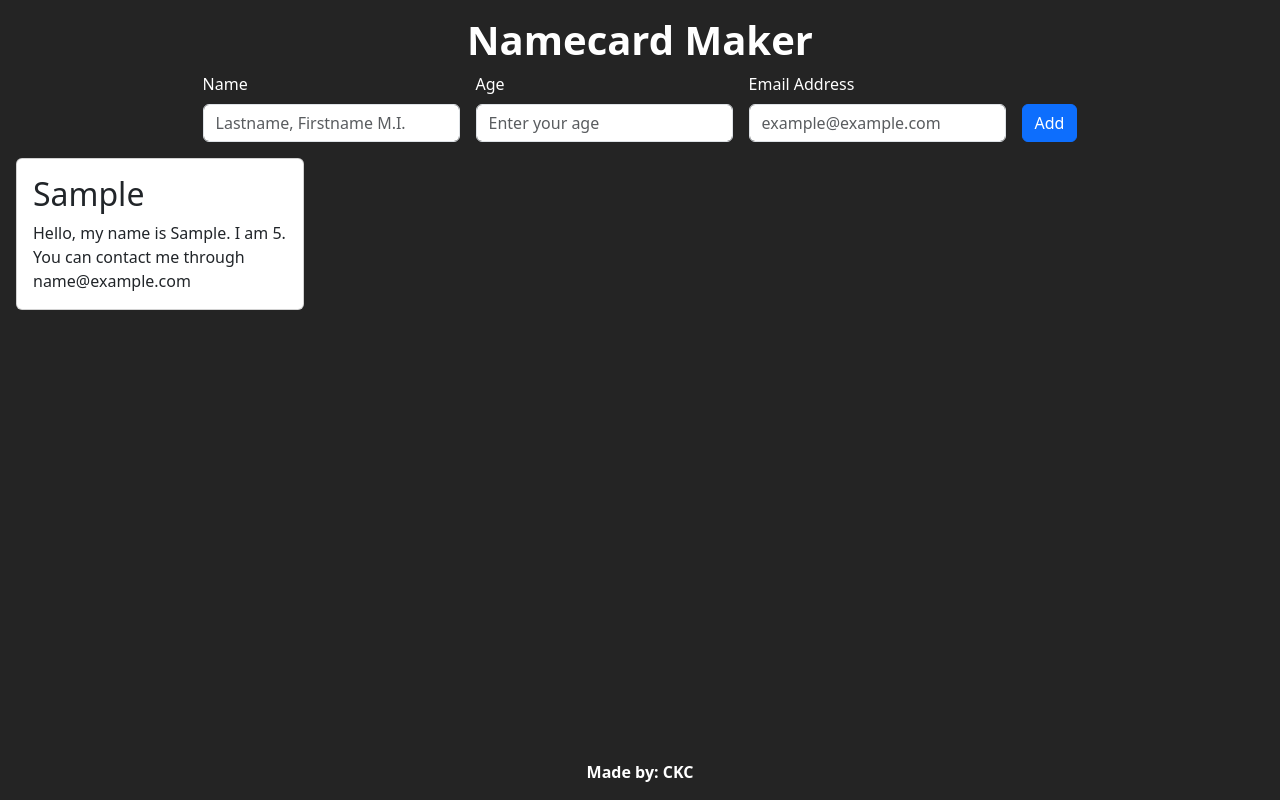
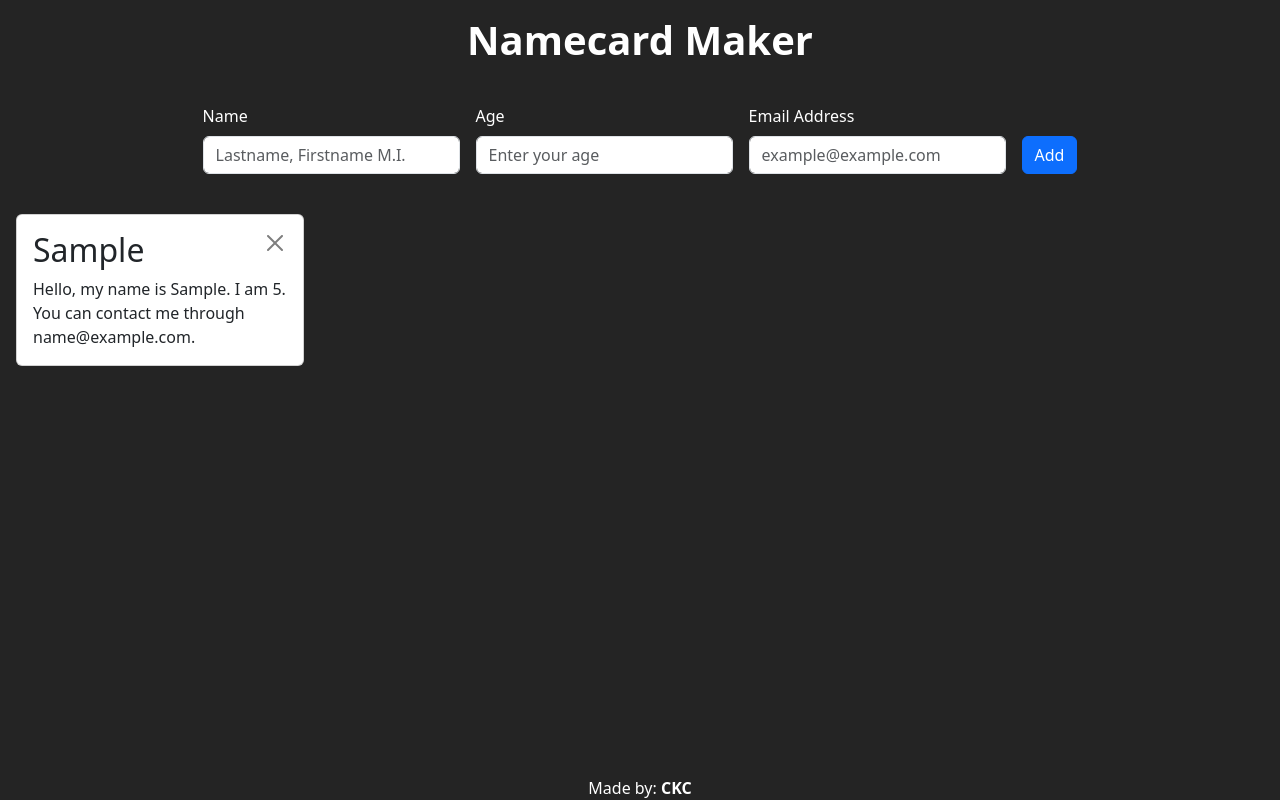
Before and after one commit to CKCALIZO/Namecard-Maker, a React (Vite) app: page / in a window 1280 px wide. Both pictures are taken after typing "Sample", "5", "name@example.com" into the empty fields and a click on the button "Add". Built offline with nearby package versions, Linux system fonts and the light colour scheme.

Commit message:
added modal and annimation

```diff
--- a/package.json
+++ b/package.json
@@ -10,6 +10,7 @@
     "preview": "vite preview"
   },
   "dependencies": {
+    "motion": "^12.9.1",
     "react": "^18.2.0",
     "react-dom": "^18.2.0"
   },
--- a/src/App.jsx
+++ b/src/App.jsx
@@ -4,13 +4,31 @@ import Forms from './Forms.jsx';
 
 function App() {
   return (
-    <div className="d-flex flex-column min-vh-100">
-      <h1 className="text-center mt-3 fw-bold">Namecard Maker</h1>
-        <Forms className="flex-grow-1"/>
-      <footer className="text-center mt-auto mb-3 fw-bold">
-        Made by: CKC
-      </footer>
+    <div className="page-container d-flex flex-column min-vh-100 overflow-x-hidden">
+      <div className="header-container my-3">
+        <div className="row justify-content-center">
+          <div className="col-sm-4 justify-content-start">
+            <h1>
+              <div className="fw-bold text-center">Namecard Maker</div>
+            </h1>
+          </div>
+        </div>
+      </div>
+
+      <div className="body-container flex-grow-1 my-3">
+        <Forms/>
+      </div>
+
+      <div className="footer-container">
+        <div className="row">
+          <div className="col text-center">
+            <footer>Made by: <b>CKC</b></footer>
+          </div>
+        </div>
+      </div>
     </div>
+
+
   );
 }
 
--- a/src/Forms.jsx
+++ b/src/Forms.jsx
@@ -1,9 +1,12 @@
 import { useState } from 'react'
 import NameCard from './NameCard.jsx'
+import ValidationModal from './ValidationModal.jsx'
 
 function Forms() {
     const [person, setPerson] = useState({ name: "", age: "", email: "" })
     const [contactList, setConcactList] = useState([])
+    const [showModal, setShowModal] = useState(false)
+    const [modalMessage, setModalMessage] = useState("")
 
     function handleNameChange(e) {
         setPerson(prev => ({ ...prev, name: e.target.value }))
@@ -23,17 +26,24 @@ function Forms() {
             person.age.trim() === "" ||
             person.email.trim() === ""
         ) {
-            alert("Please fill in all fields!");
+            setModalMessage("Please make sure all fields are filled up.");
+            setShowModal(true);
             return;
         }
 
         if (!person.email.includes("@") || !person.email.includes(".com")) {
-            alert("Please enter a valid Email Address!");
+            setModalMessage("Please enter a valid Email Address!");
+            setShowModal(true);
             return;
         }
 
         setConcactList(prev => [...prev, person]);
         setPerson({ name: "", age: "", email: "" });
+    }
+
+
+    function handleRemove(indexToRemove) {
+        setConcactList(prev => prev.filter((_, index) => index !== indexToRemove));
     }
 
     return (<>
@@ -57,9 +67,11 @@ function Forms() {
 
         <div className="d-flex flex-row align-items-center my-3 mx-3 gap-3 flex-wrap">
             {contactList.map((person, index) => (
-                <NameCard key={index} name={person.name} age={person.age} email={person.email} />
+                <NameCard key={index} name={person.name} age={person.age} email={person.email} onRemove={()=> handleRemove(index)} />
             ))}
         </div>
+        {showModal && <ValidationModal message={modalMessage} onClose={() => setShowModal(false)} />}
+
     </>
     )
 }
--- a/src/NameCard.jsx
+++ b/src/NameCard.jsx
@@ -1,13 +1,37 @@
+import { motion } from "framer-motion";
+import { useState } from "react";
+
 function NameCard(props) {
+    const [isClosing, setIsClosing] = useState(false);
+
+    const handleClose = () => {
+        setIsClosing(true);
+    };
+
     return (
-        <>
-            <div className="card" style={{ width: "18rem" }}>
-                <div className="card-body">
+        <motion.div
+            className="card my-4"
+            style={{ width: "18rem" }}
+            initial={{ scale: 0 }}
+            animate={isClosing ? { scale: 0 } : { scale: 1 }}
+            onAnimationComplete={() => {
+                if (isClosing) {
+                    props.onRemove();
+                }
+            }}
+        >
+            <div className="card-body">
+                <div className="card-title-container d-flex justify-content-between">
                     <h2 className="card-title">{props.name}</h2>
-                    <p className="card-text">Hello, my name is {props.name}. I am {props.age}. You can contact me through {props.email}</p>
+                    <button className="btn btn-close" onClick={handleClose}></button>
                 </div>
+                <p className="card-text">
+                    Hello, my name is {props.name}. I am {props.age}.
+                    You can contact me through {props.email}.
+                </p>
             </div>
-        </>
+        </motion.div>
     );
 }
-export default NameCard
+
+export default NameCard;
--- /dev/null
+++ b/src/ValidationModal.jsx
@@ -0,0 +1,22 @@
+function ValidationModal({ message, onClose }) {
+    return (
+        <div className="modal fade show" style={{ display: 'block' }} tabIndex="-1" aria-labelledby="validationModalLabel" aria-modal="true" role="dialog">
+            <div className="modal-dialog">
+                <div className="modal-content">
+                    <div className="modal-header">
+                        <h5 className="modal-title" id="validationModalLabel">Invalid Input</h5>
+                        <button type="button" className="btn-close" onClick={onClose} aria-label="Close"></button>
+                    </div>
+                    <div className="modal-body">
+                        {message}
+                    </div>
+                    <div className="modal-footer">
+                        <button type="button" className="btn btn-secondary" onClick={onClose}>Close</button>
+                    </div>
+                </div>
+            </div>
+        </div>
+    );
+}
+
+export default ValidationModal;
```
Also changed, not shown: 1 other file (tests, documents, lock files or other folders).
